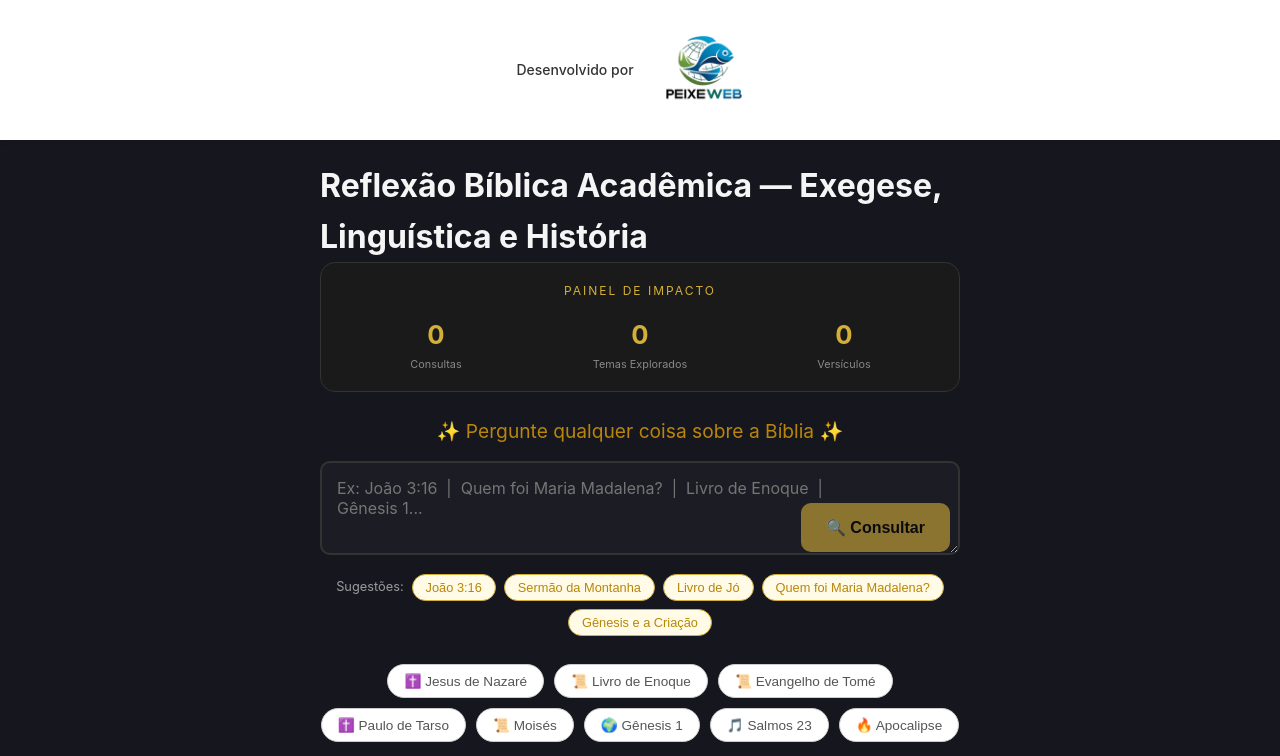
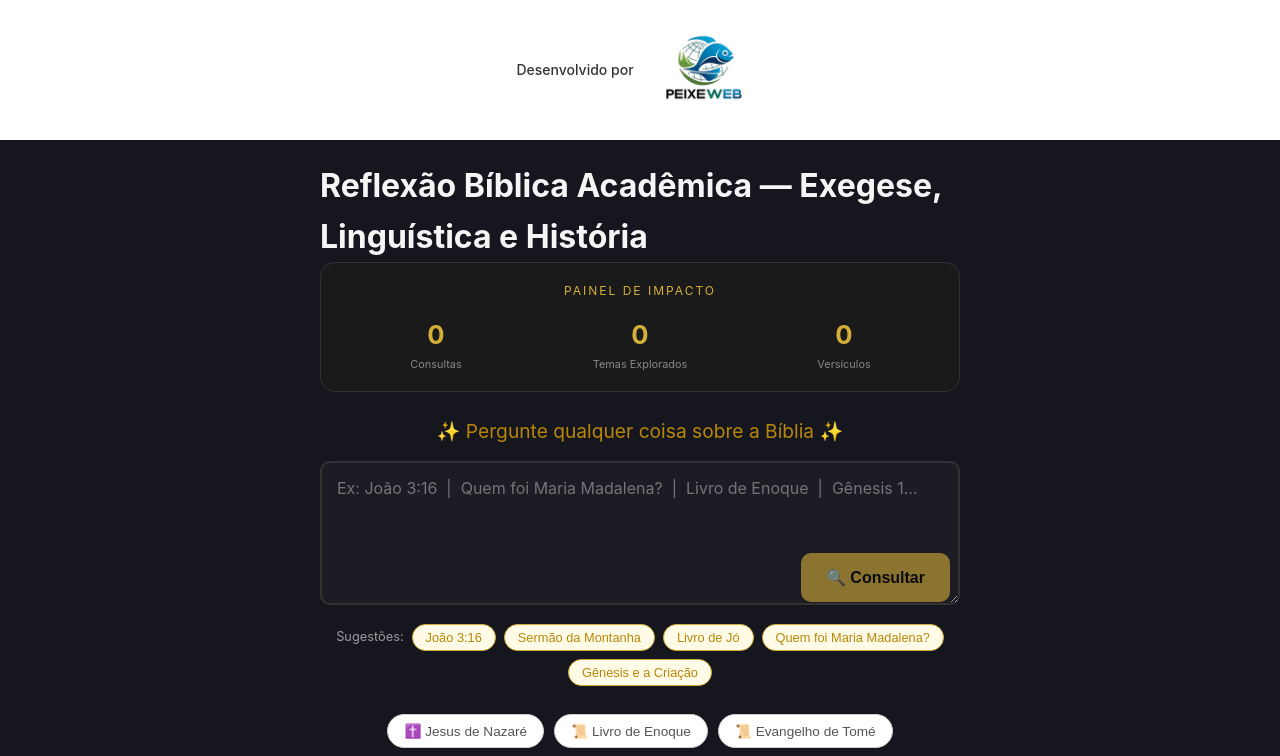
Before and after one commit to peixeweb/biblia, a Next.js app: page / in a window 1280 px wide. Shown: the top 756 px of the page. Built offline with nearby package versions, Linux system fonts and the light colour scheme.

Commit message:
fix: textarea padding to prevent overlapping with button

```diff
--- a/app/page.tsx
+++ b/app/page.tsx
@@ -352,7 +352,7 @@ export default function Home() {
             placeholder="Ex: João 3:16  |  Quem foi Maria Madalena?  |  Livro de Enoque  |  Gênesis 1..."
             className="search-input"
             rows={3}
-            style={{ width: "100%", resize: "vertical", minHeight: "70px", paddingRight: "110px" }}
+            style={{ width: "100%", resize: "vertical", minHeight: "110px", padding: "15px 15px 65px 15px" }}
           />
           <button
             onClick={() => handleSearch(query)}
```
